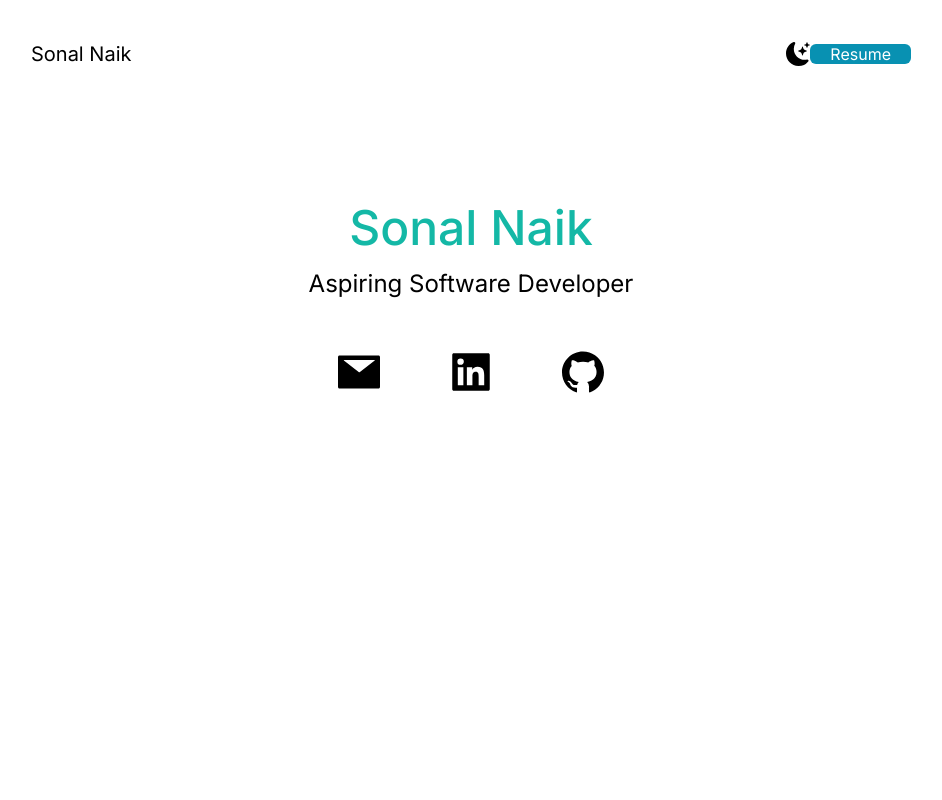
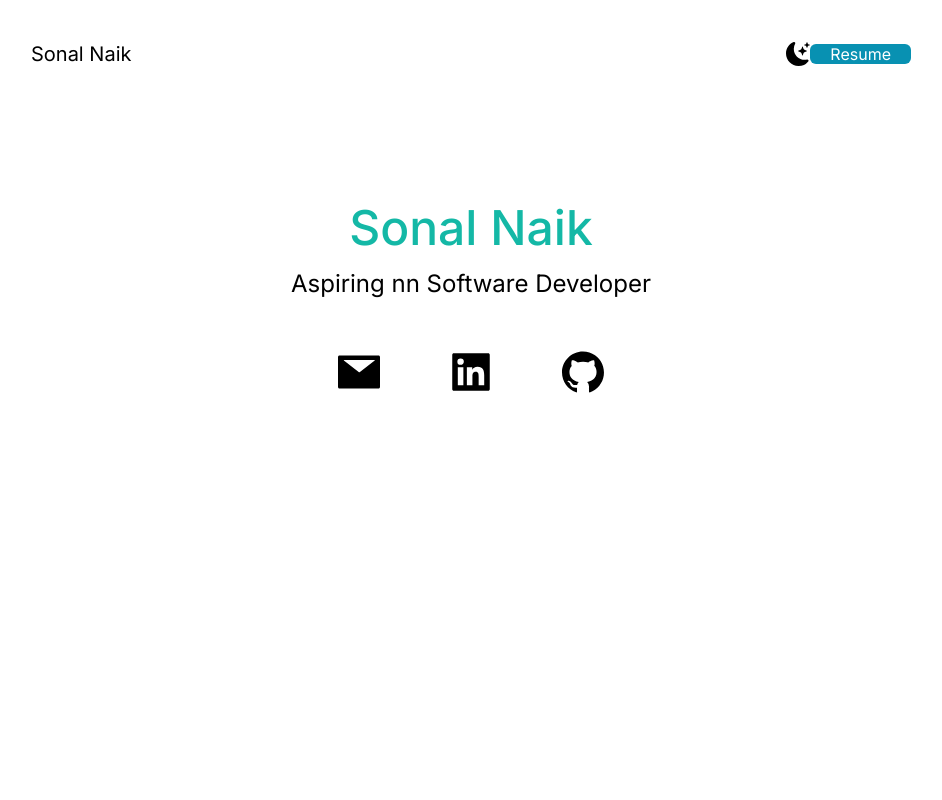
Before and after one commit to sonaln/portfolio, a Next.js app: page / in a window 1280 px wide. Shown: the top 800 px of the page, without its empty margins (169-1111 px from the left). Built offline with nearby package versions, Linux system fonts and the light colour scheme.

Commit message:
added index

```diff
--- /dev/null
+++ b/src/app/index.js
@@ -0,0 +1,6 @@
+import Home from "./page"
+export default function Index(){
+  return(
+    <Home/>
+  );
+}
--- a/src/app/page.js
+++ b/src/app/page.js
@@ -36,7 +36,7 @@ export default function Home() {
           <h2 className='text-5xl py-2 text-teal-500 font-medium'>
             Sonal Naik
           </h2>
-          <h3 className='text-2xl py-2'>Aspiring Software Developer</h3>
+          <h3 className='text-2xl py-2'>Aspiring nn Software Developer</h3>
           <p>
 
           </p>
```
